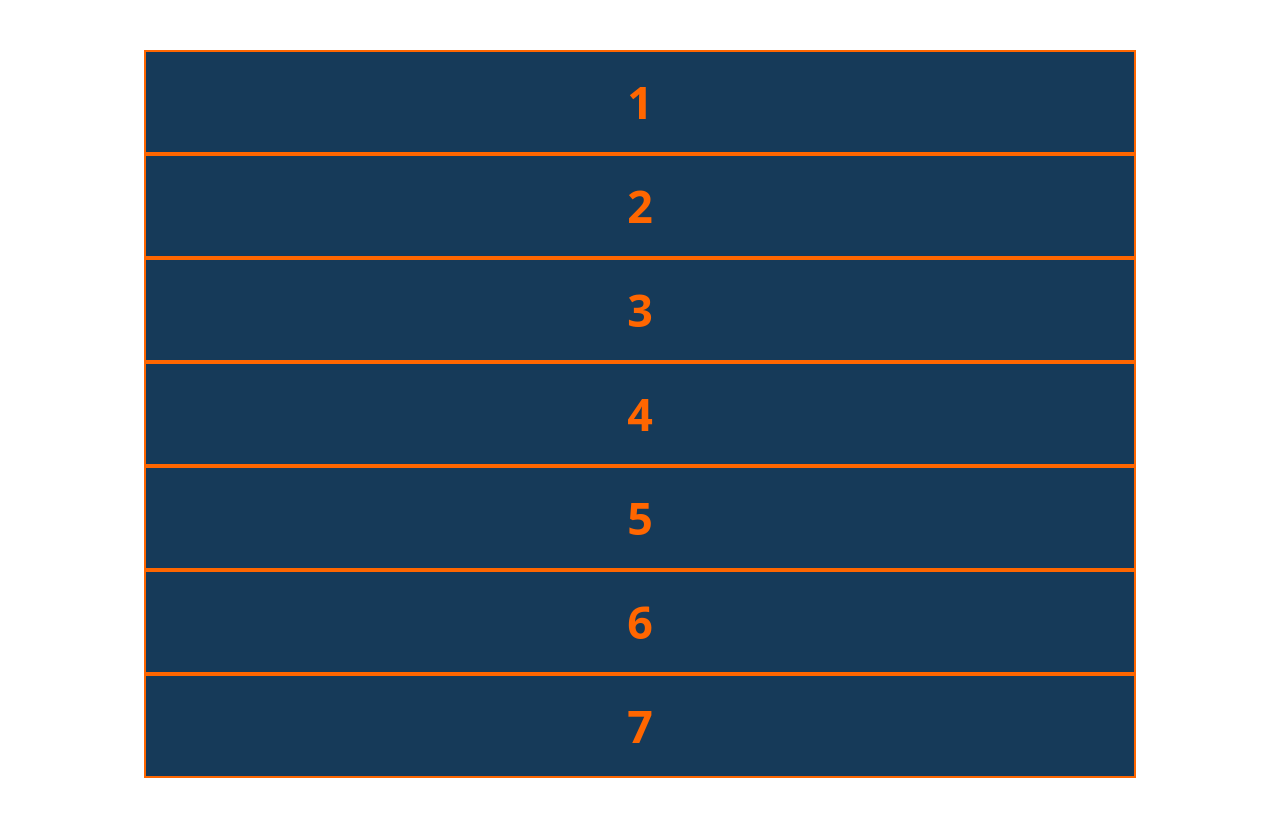
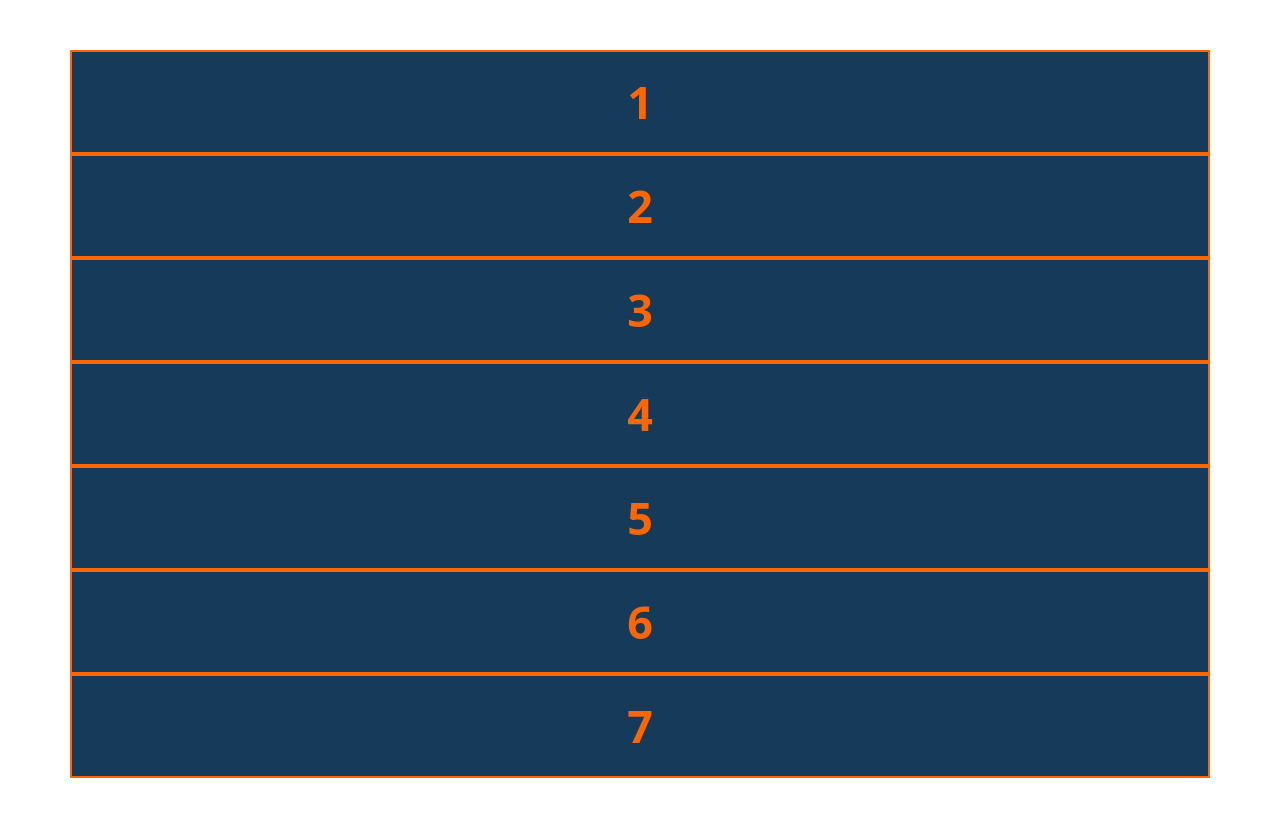
Before and after one commit to DannyHucc/bootstrap-grid-2, a plain HTML site: page index.html in a window 1280 px wide. Drawn offline with nearby package versions, Linux system fonts and the light colour scheme.

```diff
--- a/index.html
+++ b/index.html
@@ -16,14 +16,16 @@
 </head>
 
 <body>
-    <div class="wrapper">
-        <div class="one">1</div>
-        <div class="two">2</div>
-        <div class="three">3</div>
-        <div class="four">4</div>
-        <div class="five">5</div>
-        <div class="six">6</div>
-        <div class="seven">7</div>
+    <div class="container wrapper">
+        <div class="row">
+            <div class="one col-12">1</div>
+            <div class="two col-12">2</div>
+            <div class="three col-12">3</div>
+            <div class="four col12">4</div>
+            <div class="five col-12">5</div>
+            <div class="six col-12">6</div>
+            <div class="seven col-12">7</div>
+        </div>
     </div>
 
     <script src="https://cdn.jsdelivr.net/npm/bootstrap@5.1.3/dist/js/bootstrap.bundle.min.js"
```
